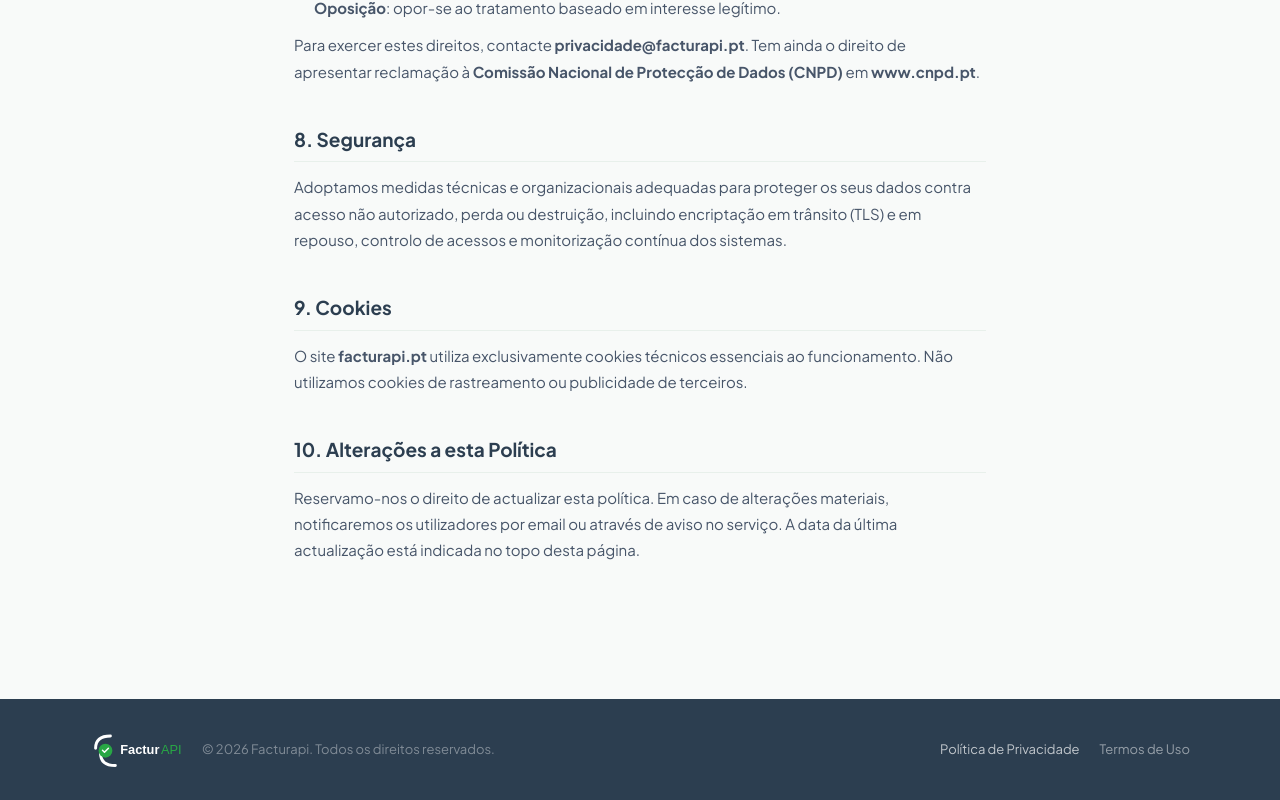
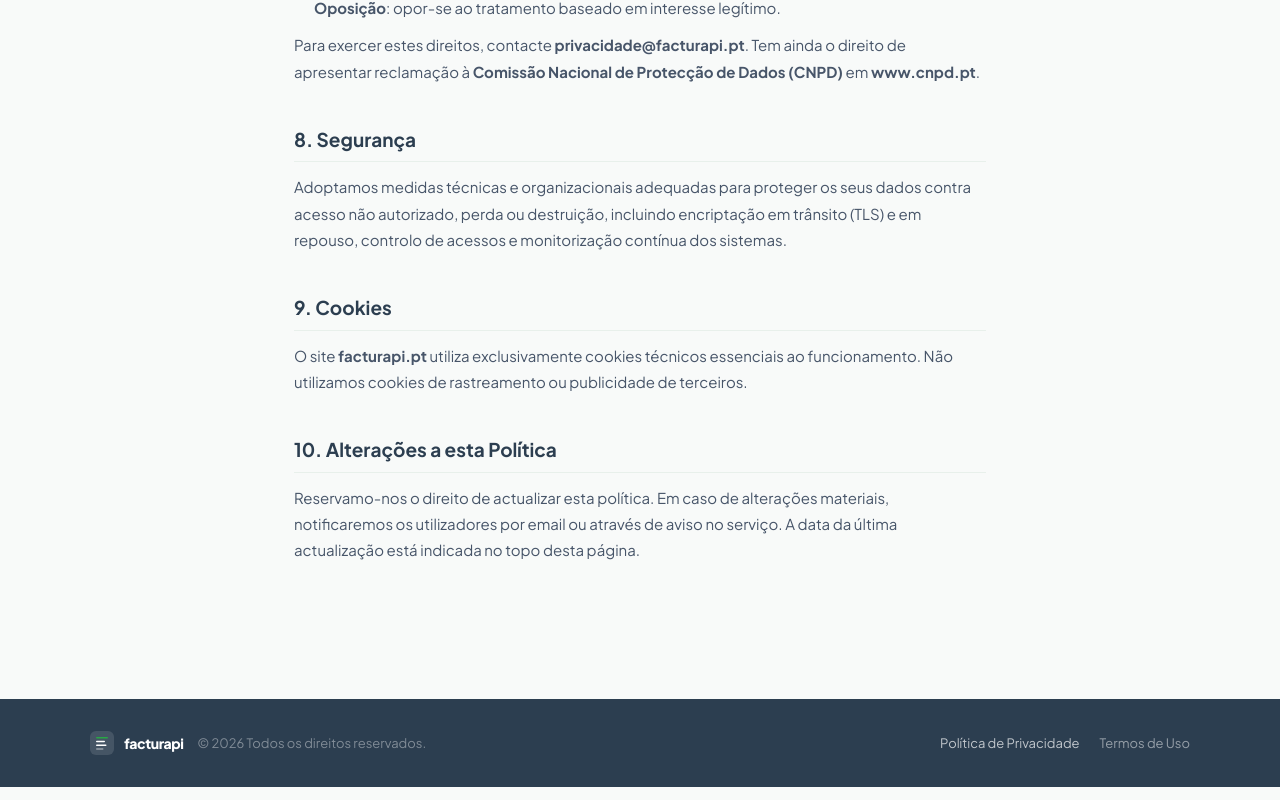
Before and after one commit to robsonataide/facturapi-site, a Next.js app: page /privacidade in a window 1280 px wide. Shown: the part 1976-2776 px from the top of the page. Built offline with nearby package versions, Linux system fonts and the light colour scheme.

Commit message:
fix: restore document icon logo across all pages

```diff
--- a/src/app/page.tsx
+++ b/src/app/page.tsx
@@ -8,17 +8,21 @@ const BG = "#F8FAF9";
 
 /* ─── Logo ─────────────────────────────────────────────────────────────────── */
 function Logo({ dark = false }: { dark?: boolean }) {
-  const stroke = dark ? "white" : NAVY;
-  const textFill = dark ? "white" : NAVY;
+  const bg = dark ? "rgba(255,255,255,0.12)" : NAVY;
+  const wordmark = dark ? "white" : NAVY;
   return (
-    <svg width="140" height="52" viewBox="0 0 400 150" fill="none" xmlns="http://www.w3.org/2000/svg" aria-label="Facturapi">
-      <path d="M40 90 Q40 140 100 140" stroke={stroke} strokeWidth="12" strokeLinecap="round" />
-      <path d="M80 20 Q20 20 20 70" stroke={stroke} strokeWidth="12" strokeLinecap="round" />
-      <circle cx="60" cy="80" r="28" fill={GREEN} />
-      <path d="M48 78 L56 86 L72 70" stroke="white" strokeWidth="6" strokeLinecap="round" strokeLinejoin="round" />
-      <text x="120" y="95" fontFamily="sans-serif" fontSize="52" fontWeight="bold" fill={textFill}>Factur</text>
-      <text x="285" y="95" fontFamily="sans-serif" fontSize="52" fontWeight="300" fill={GREEN}>API</text>
-    </svg>
+    <span style={{ display: "flex", alignItems: "center", gap: 10 }}>
+      <svg width="32" height="32" viewBox="0 0 32 32" fill="none" xmlns="http://www.w3.org/2000/svg" aria-hidden="true">
+        <rect width="32" height="32" rx="8" fill={bg} />
+        <rect x="8" y="8" width="16" height="2" rx="1" fill={GREEN} />
+        <rect x="8" y="13" width="12" height="2" rx="1" fill="white" />
+        <rect x="8" y="18" width="14" height="2" rx="1" fill="white" />
+        <rect x="8" y="23" width="10" height="2" rx="1" fill="rgba(255,255,255,0.45)" />
+      </svg>
+      <span style={{ fontSize: 18, fontWeight: 800, color: wordmark, letterSpacing: "-0.03em" }}>
+        facturapi
+      </span>
+    </span>
   );
 }
 
@@ -627,11 +631,9 @@ function Footer() {
           gap: 16,
         }}
       >
-        <div style={{ display: "flex", alignItems: "center", gap: 16 }}>
+        <div style={{ display: "flex", alignItems: "center", gap: 16, flexWrap: "wrap" }}>
           <Logo dark />
-          <span style={{ fontSize: 13, color: "rgba(255,255,255,0.4)" }}>
-            © 2026 Todos os direitos reservados.
-          </span>
+          <span style={{ fontSize: 13, color: "rgba(255,255,255,0.4)" }}>© 2026 Todos os direitos reservados.</span>
         </div>
 
         <div style={{ display: "flex", flexWrap: "wrap", gap: 20 }}>
--- a/src/app/privacidade/page.tsx
+++ b/src/app/privacidade/page.tsx
@@ -18,15 +18,15 @@ export default function PrivacidadePage() {
         borderBottom: "1px solid #e5e7eb",
       }}>
         <div style={{ maxWidth: 1100, margin: "0 auto", padding: "0 24px", height: 64, display: "flex", alignItems: "center", justifyContent: "space-between" }}>
-          <a href="/" style={{ textDecoration: "none" }}>
-            <svg width="120" height="45" viewBox="0 0 400 150" fill="none" xmlns="http://www.w3.org/2000/svg" aria-label="Facturapi">
-              <path d="M40 90 Q40 140 100 140" stroke={NAVY} strokeWidth="12" strokeLinecap="round" />
-              <path d="M80 20 Q20 20 20 70" stroke={NAVY} strokeWidth="12" strokeLinecap="round" />
-              <circle cx="60" cy="80" r="28" fill={GREEN} />
-              <path d="M48 78 L56 86 L72 70" stroke="white" strokeWidth="6" strokeLinecap="round" strokeLinejoin="round" />
-              <text x="120" y="95" fontFamily="sans-serif" fontSize="52" fontWeight="bold" fill={NAVY}>Factur</text>
-              <text x="285" y="95" fontFamily="sans-serif" fontSize="52" fontWeight="300" fill={GREEN}>API</text>
+          <a href="/" style={{ textDecoration: "none", display: "flex", alignItems: "center", gap: 10 }}>
+            <svg width="28" height="28" viewBox="0 0 32 32" fill="none" xmlns="http://www.w3.org/2000/svg">
+              <rect width="32" height="32" rx="8" fill={NAVY} />
+              <rect x="8" y="8" width="16" height="2" rx="1" fill={GREEN} />
+              <rect x="8" y="13" width="12" height="2" rx="1" fill="white" />
+              <rect x="8" y="18" width="14" height="2" rx="1" fill="white" />
+              <rect x="8" y="23" width="10" height="2" rx="1" fill="rgba(255,255,255,0.45)" />
             </svg>
+            <span style={{ fontSize: 16, fontWeight: 800, color: NAVY, letterSpacing: "-0.03em" }}>facturapi</span>
           </a>
           <a href="/" style={{ fontSize: 14, fontWeight: 500, color: "#64748b", textDecoration: "none" }}>← Voltar ao início</a>
         </div>
@@ -114,16 +114,16 @@ export default function PrivacidadePage() {
 
       <footer style={{ background: NAVY, padding: "32px 24px" }}>
         <div style={{ maxWidth: 1100, margin: "0 auto", display: "flex", flexWrap: "wrap", alignItems: "center", justifyContent: "space-between", gap: 12 }}>
-          <div style={{ display: "flex", alignItems: "center", gap: 12 }}>
-            <svg width="100" height="37" viewBox="0 0 400 150" fill="none" xmlns="http://www.w3.org/2000/svg">
-              <path d="M40 90 Q40 140 100 140" stroke="white" strokeWidth="12" strokeLinecap="round" />
-              <path d="M80 20 Q20 20 20 70" stroke="white" strokeWidth="12" strokeLinecap="round" />
-              <circle cx="60" cy="80" r="28" fill={GREEN} />
-              <path d="M48 78 L56 86 L72 70" stroke="white" strokeWidth="6" strokeLinecap="round" strokeLinejoin="round" />
-              <text x="120" y="95" fontFamily="sans-serif" fontSize="52" fontWeight="bold" fill="white">Factur</text>
-              <text x="285" y="95" fontFamily="sans-serif" fontSize="52" fontWeight="300" fill={GREEN}>API</text>
+          <div style={{ display: "flex", alignItems: "center", gap: 10 }}>
+            <svg width="24" height="24" viewBox="0 0 32 32" fill="none" xmlns="http://www.w3.org/2000/svg">
+              <rect width="32" height="32" rx="8" fill="rgba(255,255,255,0.12)" />
+              <rect x="8" y="8" width="16" height="2" rx="1" fill={GREEN} />
+              <rect x="8" y="13" width="12" height="2" rx="1" fill="white" />
+              <rect x="8" y="18" width="14" height="2" rx="1" fill="white" />
+              <rect x="8" y="23" width="10" height="2" rx="1" fill="rgba(255,255,255,0.45)" />
             </svg>
-            <span style={{ fontSize: 13, color: "rgba(255,255,255,0.4)" }}>© 2026 Facturapi. Todos os direitos reservados.</span>
+            <span style={{ fontSize: 14, fontWeight: 800, color: "white", letterSpacing: "-0.03em" }}>facturapi</span>
+            <span style={{ fontSize: 13, color: "rgba(255,255,255,0.4)", marginLeft: 4 }}>© 2026 Todos os direitos reservados.</span>
           </div>
           <div style={{ display: "flex", gap: 20 }}>
             <a href="/privacidade" style={{ fontSize: 13, color: "rgba(255,255,255,0.7)", textDecoration: "none" }}>Política de Privacidade</a>
--- a/src/app/termos/page.tsx
+++ b/src/app/termos/page.tsx
@@ -18,15 +18,15 @@ export default function TermosPage() {
         borderBottom: "1px solid #e5e7eb",
       }}>
         <div style={{ maxWidth: 1100, margin: "0 auto", padding: "0 24px", height: 64, display: "flex", alignItems: "center", justifyContent: "space-between" }}>
-          <a href="/" style={{ textDecoration: "none" }}>
-            <svg width="120" height="45" viewBox="0 0 400 150" fill="none" xmlns="http://www.w3.org/2000/svg" aria-label="Facturapi">
-              <path d="M40 90 Q40 140 100 140" stroke={NAVY} strokeWidth="12" strokeLinecap="round" />
-              <path d="M80 20 Q20 20 20 70" stroke={NAVY} strokeWidth="12" strokeLinecap="round" />
-              <circle cx="60" cy="80" r="28" fill={GREEN} />
-              <path d="M48 78 L56 86 L72 70" stroke="white" strokeWidth="6" strokeLinecap="round" strokeLinejoin="round" />
-              <text x="120" y="95" fontFamily="sans-serif" fontSize="52" fontWeight="bold" fill={NAVY}>Factur</text>
-              <text x="285" y="95" fontFamily="sans-serif" fontSize="52" fontWeight="300" fill={GREEN}>API</text>
+          <a href="/" style={{ textDecoration: "none", display: "flex", alignItems: "center", gap: 10 }}>
+            <svg width="28" height="28" viewBox="0 0 32 32" fill="none" xmlns="http://www.w3.org/2000/svg">
+              <rect width="32" height="32" rx="8" fill={NAVY} />
+              <rect x="8" y="8" width="16" height="2" rx="1" fill={GREEN} />
+              <rect x="8" y="13" width="12" height="2" rx="1" fill="white" />
+              <rect x="8" y="18" width="14" height="2" rx="1" fill="white" />
+              <rect x="8" y="23" width="10" height="2" rx="1" fill="rgba(255,255,255,0.45)" />
             </svg>
+            <span style={{ fontSize: 16, fontWeight: 800, color: NAVY, letterSpacing: "-0.03em" }}>facturapi</span>
           </a>
           <a href="/" style={{ fontSize: 14, fontWeight: 500, color: "#64748b", textDecoration: "none" }}>← Voltar ao início</a>
         </div>
@@ -101,16 +101,16 @@ export default function TermosPage() {
 
       <footer style={{ background: NAVY, padding: "32px 24px" }}>
         <div style={{ maxWidth: 1100, margin: "0 auto", display: "flex", flexWrap: "wrap", alignItems: "center", justifyContent: "space-between", gap: 12 }}>
-          <div style={{ display: "flex", alignItems: "center", gap: 12 }}>
-            <svg width="100" height="37" viewBox="0 0 400 150" fill="none" xmlns="http://www.w3.org/2000/svg">
-              <path d="M40 90 Q40 140 100 140" stroke="white" strokeWidth="12" strokeLinecap="round" />
-              <path d="M80 20 Q20 20 20 70" stroke="white" strokeWidth="12" strokeLinecap="round" />
-              <circle cx="60" cy="80" r="28" fill={GREEN} />
-              <path d="M48 78 L56 86 L72 70" stroke="white" strokeWidth="6" strokeLinecap="round" strokeLinejoin="round" />
-              <text x="120" y="95" fontFamily="sans-serif" fontSize="52" fontWeight="bold" fill="white">Factur</text>
-              <text x="285" y="95" fontFamily="sans-serif" fontSize="52" fontWeight="300" fill={GREEN}>API</text>
+          <div style={{ display: "flex", alignItems: "center", gap: 10 }}>
+            <svg width="24" height="24" viewBox="0 0 32 32" fill="none" xmlns="http://www.w3.org/2000/svg">
+              <rect width="32" height="32" rx="8" fill="rgba(255,255,255,0.12)" />
+              <rect x="8" y="8" width="16" height="2" rx="1" fill={GREEN} />
+              <rect x="8" y="13" width="12" height="2" rx="1" fill="white" />
+              <rect x="8" y="18" width="14" height="2" rx="1" fill="white" />
+              <rect x="8" y="23" width="10" height="2" rx="1" fill="rgba(255,255,255,0.45)" />
             </svg>
-            <span style={{ fontSize: 13, color: "rgba(255,255,255,0.4)" }}>© 2026 Facturapi. Todos os direitos reservados.</span>
+            <span style={{ fontSize: 14, fontWeight: 800, color: "white", letterSpacing: "-0.03em" }}>facturapi</span>
+            <span style={{ fontSize: 13, color: "rgba(255,255,255,0.4)", marginLeft: 4 }}>© 2026 Todos os direitos reservados.</span>
           </div>
           <div style={{ display: "flex", gap: 20 }}>
             <a href="/privacidade" style={{ fontSize: 13, color: "rgba(255,255,255,0.5)", textDecoration: "none" }}>Política de Privacidade</a>
```
